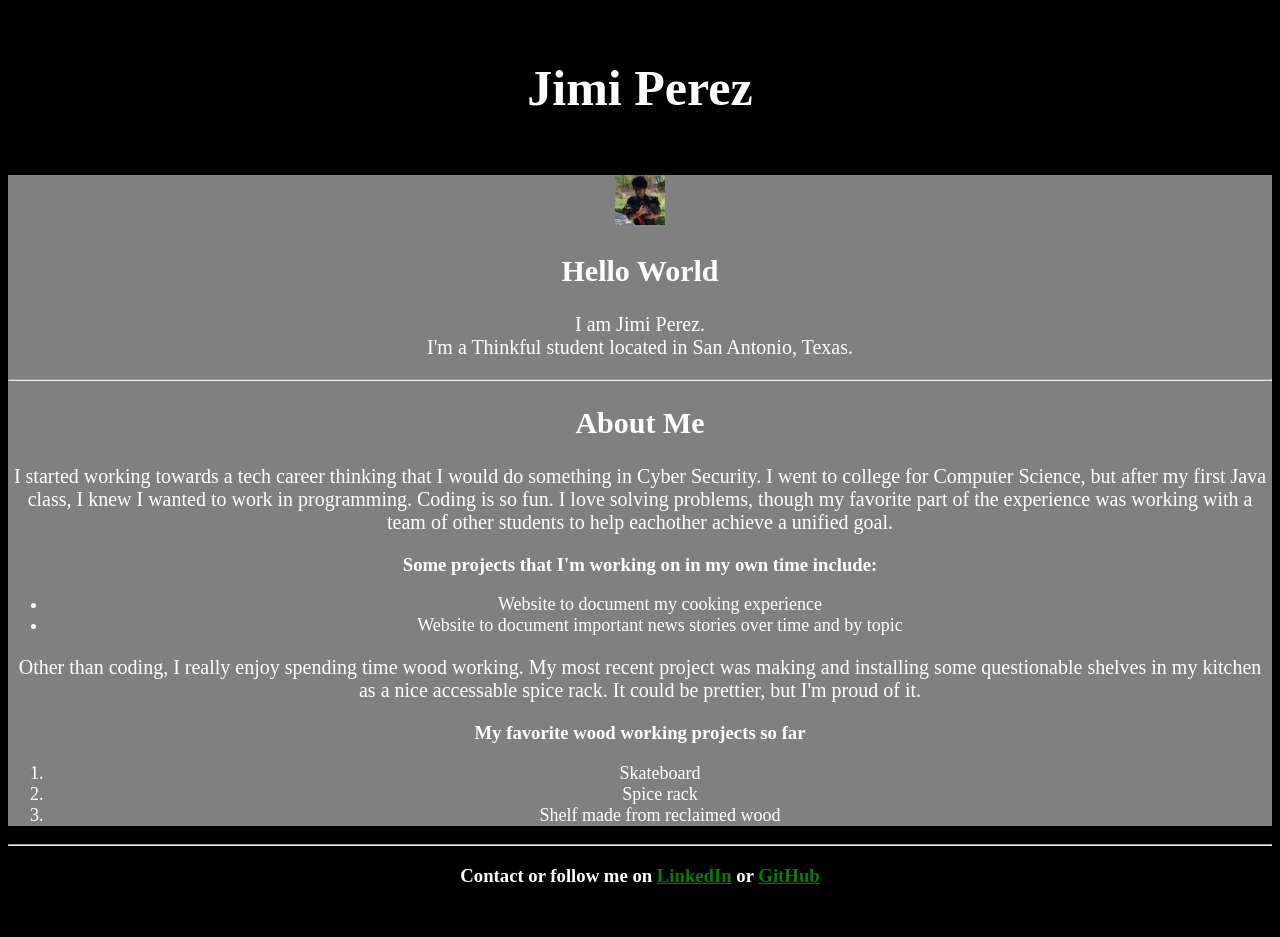
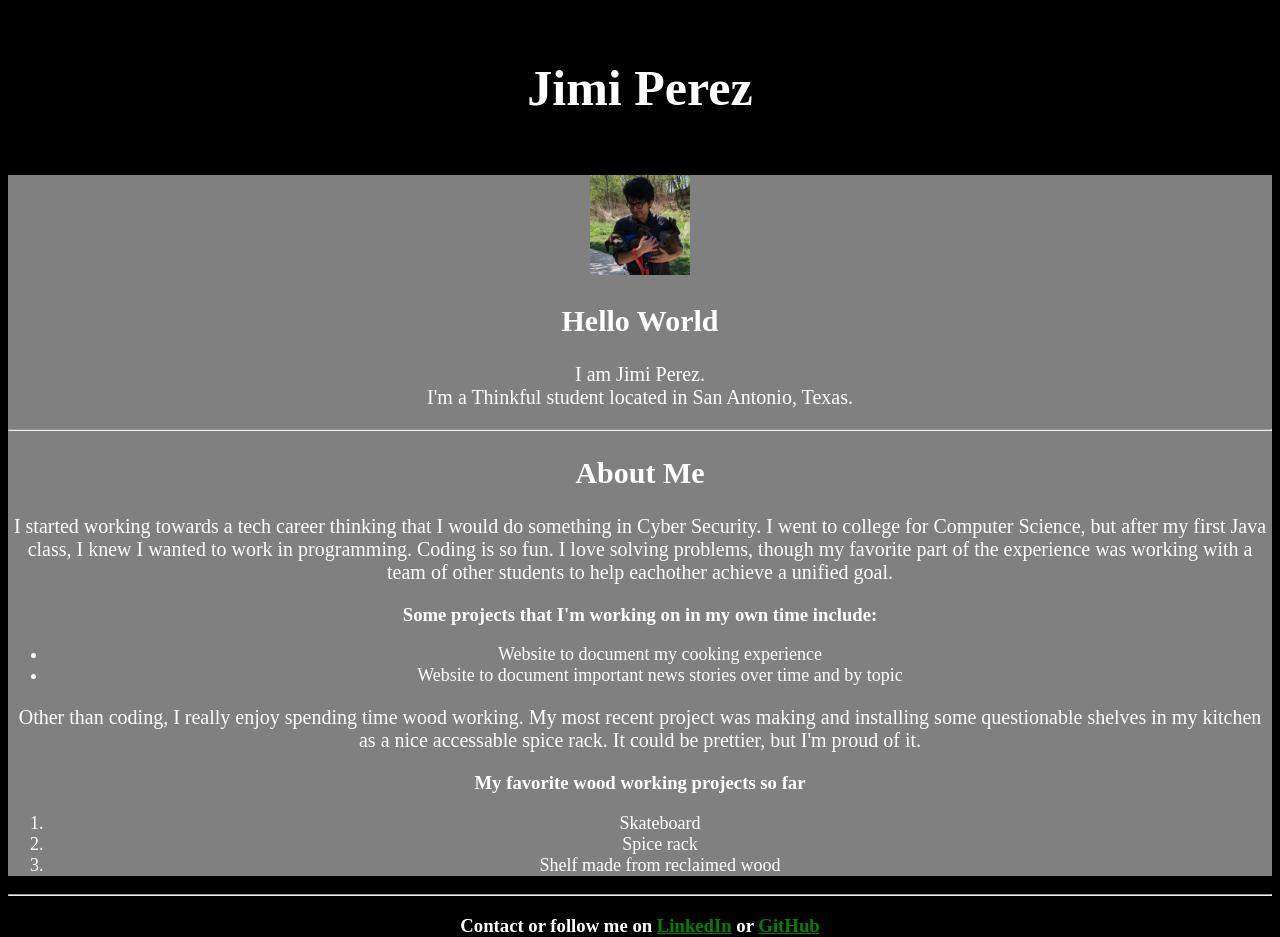
Before and after one commit to JimiPerez/portfolioDraft, a plain HTML site: page index.html in a window 1280 px wide. Before the commit the page ends 887 px from the top, so only its background shows below. Drawn offline with Linux system fonts and the light colour scheme.

Commit message:
Update index.html
Update image and comments

```diff
--- a/index.html
+++ b/index.html
@@ -12,12 +12,12 @@
   <header>
     <h1>Jimi Perez</h1>
   </header>
-
+<!--Start of the main section-->
   <main>
     <article>
 <!--Intro section-->
       <section id="intro">
-        <img src="images/meWithRowan.jpg" height=50 alt="Man holding a dog like a baby.">
+        <img src="images/meWithRowan.jpg" alt="Man holding a dog like a baby." height="100">
         <h2>Hello World</h2>
         <p>I am Jimi Perez.<br>I'm a Thinkful student located in San Antonio, Texas.</p>
       </section>
```
